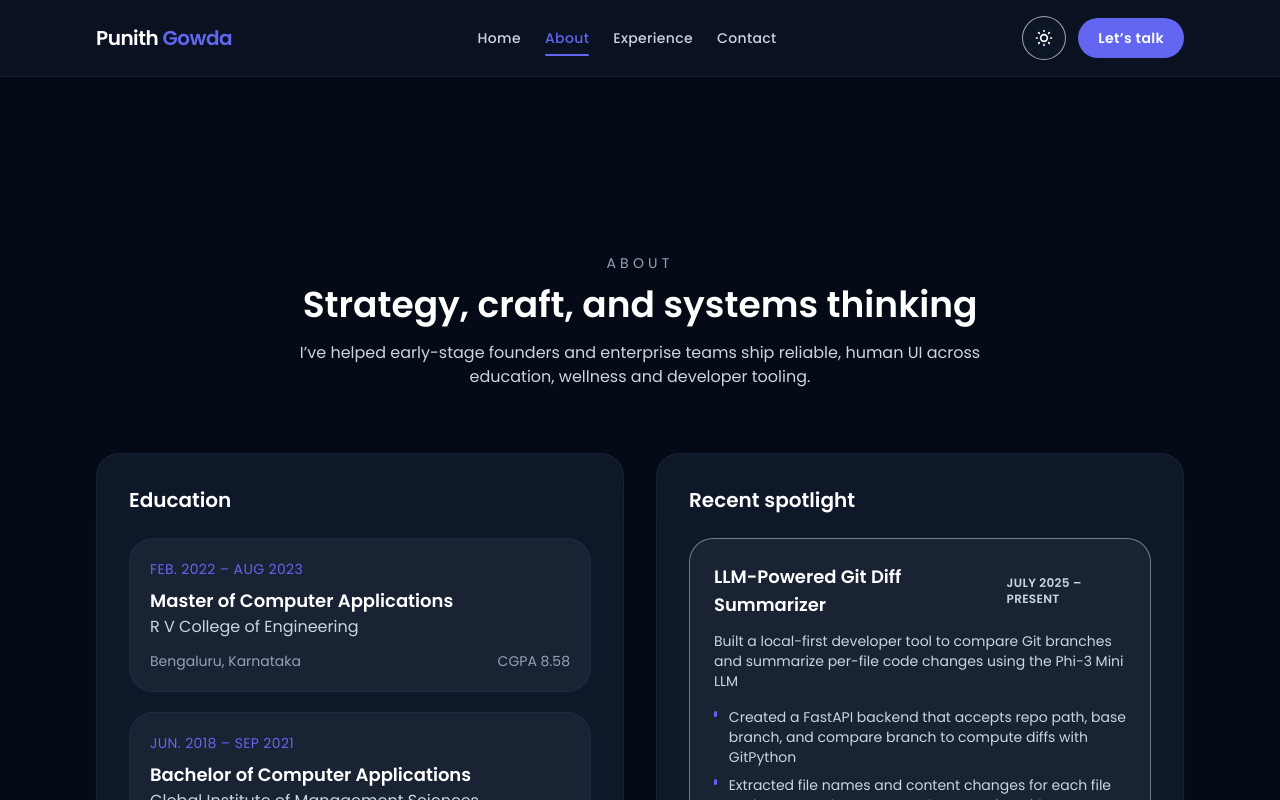
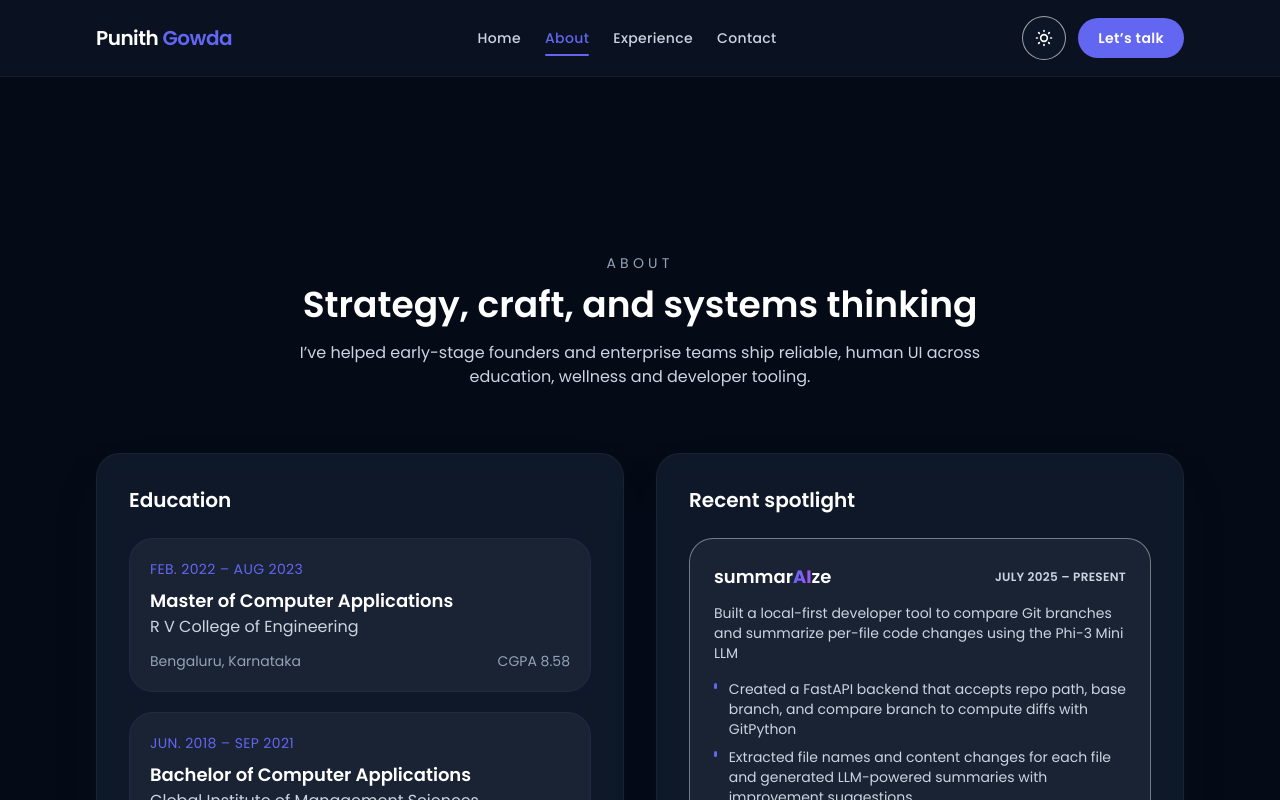
Before and after one commit to i-punithgowda/PunithUnplugged, a React (Vite) app: page /about in a window 1280 px wide. Shown: the top 800 px of the page. Built offline with nearby package versions, Linux system fonts and the light colour scheme.

Commit message:
modified how title looks

```diff
--- a/src/components/About.jsx
+++ b/src/components/About.jsx
@@ -23,7 +23,7 @@ const About = () => {
   const projectsData = [
     {
       id: 1,
-      title: "LLM-Powered Git Diff Summarizer",
+      title: "summarAIze",
       description: "Built a local-first developer tool to compare Git branches and summarize per-file code changes using the Phi-3 Mini LLM",
       tech: ["FastAPI", "React", "Git", "Python", "Ollama", "Phi-3 Mini", "Docker"],
       duration: "July 2025 – Present",
@@ -94,7 +94,15 @@ const About = () => {
             {projectsData.map((project) => (
               <div key={project.id} className="rounded-2xl border border-white/40 bg-white/70 p-6 dark:bg-white/5">
                 <div className="flex items-center justify-between gap-4">
-                  <h4 className="text-lg font-semibold text-ink dark:text-white">{project.title}</h4>
+                  <h4 className="text-lg font-semibold text-ink dark:text-white">
+                    {project.title === "summarAIze" ? (
+                      <>
+                        summar<span className="font-bold bg-gradient-to-r from-brand to-purple-500 bg-clip-text text-transparent">AI</span>ze
+                      </>
+                    ) : (
+                      project.title
+                    )}
+                  </h4>
                   <span className="text-xs font-semibold uppercase tracking-wide text-slate-500 dark:text-slate-300">{project.duration}</span>
                 </div>
                 <p className="mt-3 text-sm text-slate-600 dark:text-slate-300">{project.description}</p>
```
